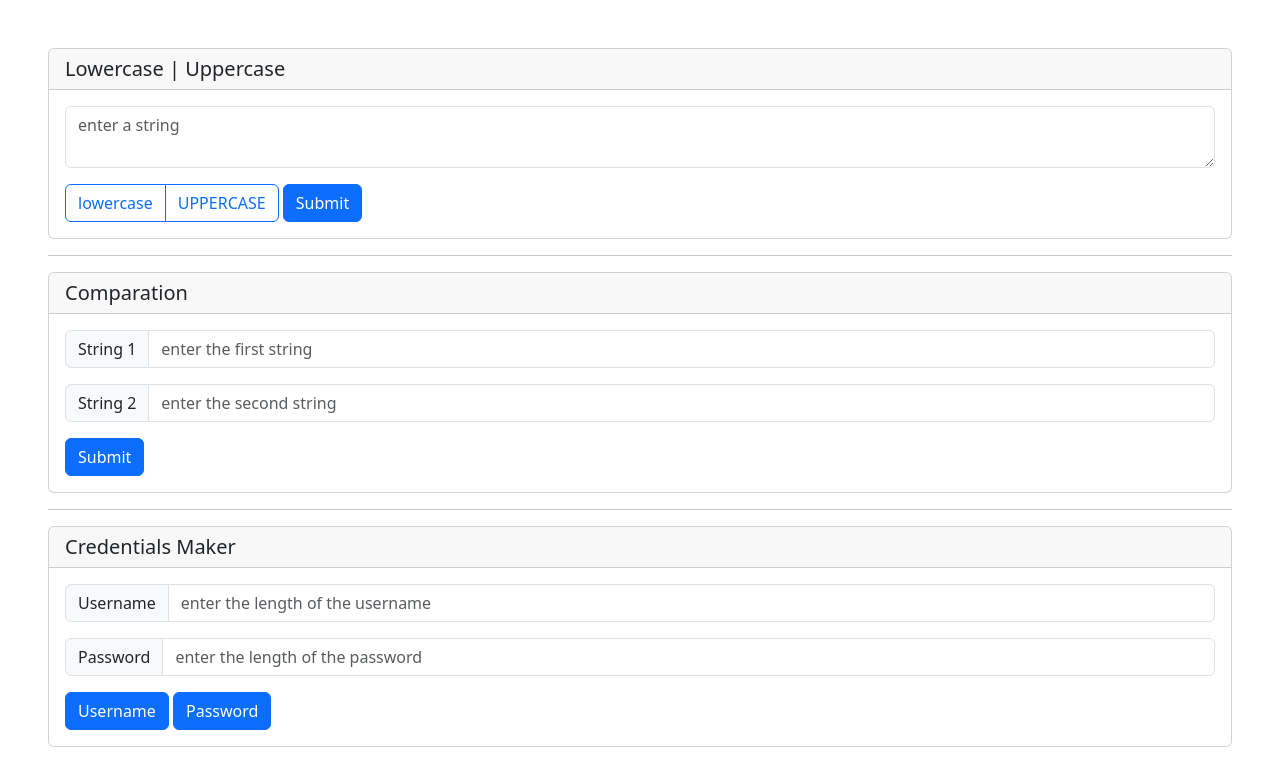
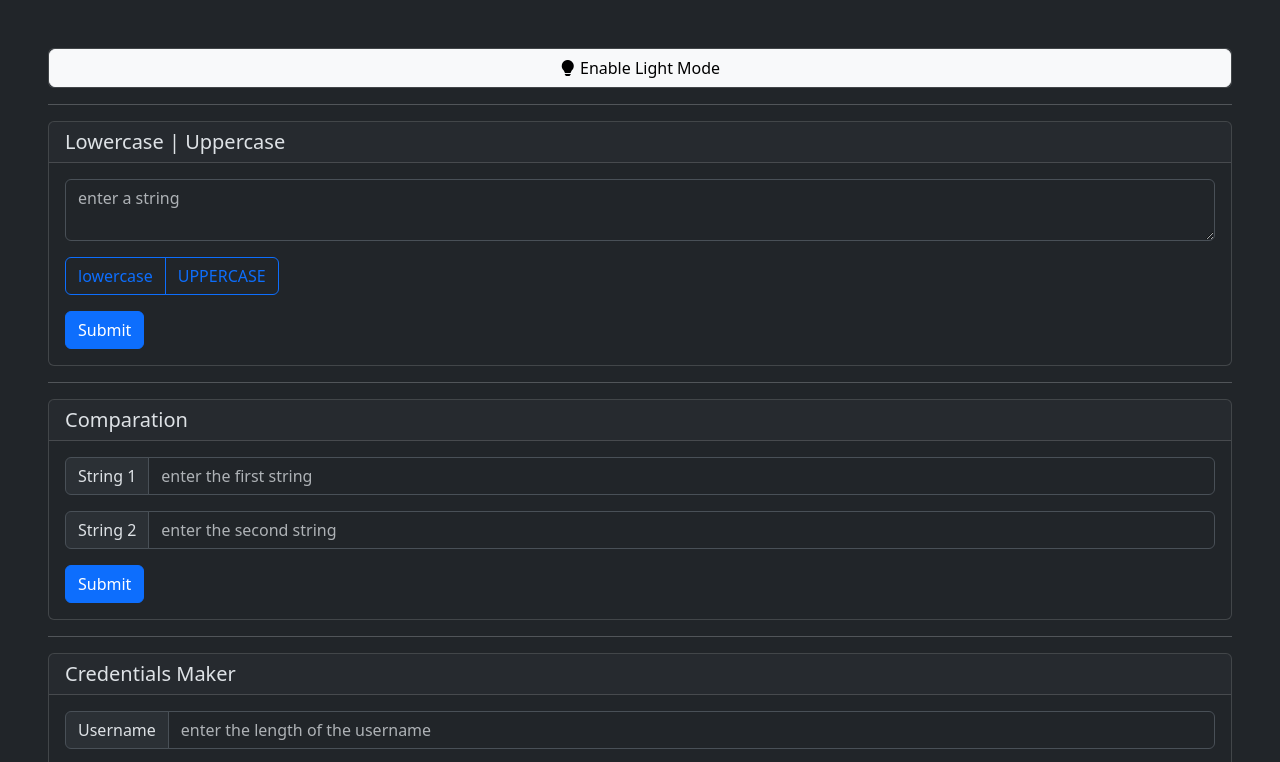
Before and after one commit to AlexMini2517/EasyTools, a plain HTML site: page index.html in a window 1280 px wide. Shown: the top 762 px of the page. Drawn offline with nearby package versions, Linux system fonts and the light colour scheme.

Commit message:
add dark/light theme button switch

```diff
--- a/index.html
+++ b/index.html
@@ -8,25 +8,36 @@
 
     <script defer src="js/bootstrap.bundle.min.js"></script>
     <link rel="stylesheet" href="css/bootstrap.min.css">
+    <link rel="stylesheet" href="https://cdn.jsdelivr.net/npm/bootstrap-icons@1.11.3/font/bootstrap-icons.min.css">
 
     <title>EasyTools JS</title>
 </head>
 
-<body class="p-5">
+<body class="p-5" data-bs-theme="dark">
+    <div class="card">
+        <button type="button" class="btn btn-light" id="themeBtn" onclick="toggleTheme()"><i class="bi bi-lightbulb-fill" id="themeIcon"></i> Enable Light Mode</button>
+    </div>
+
+    <hr>
+
     <div class="card">
         <h5 class="card-header">Lowercase | Uppercase</h5>
         <div class="card-body">
             <div class="input-group mb-3">
                 <textarea class="form-control" id="inputTextArea" placeholder="enter a string"></textarea>
             </div>
-            <div class="btn-group">
-                <input type="radio" class="btn-check" name="changeStringRadio" id="lowercase" value="lowercase" required>
+            <div class="btn-group mb-3">
+                <input type="radio" class="btn-check" name="changeStringRadio" id="lowercase" value="lowercase"
+                    required>
                 <label class="btn btn-outline-primary" for="lowercase">lowercase</label>
 
-                <input type="radio" class="btn-check" name="changeStringRadio" id="uppercase" value="uppercase" required>
+                <input type="radio" class="btn-check" name="changeStringRadio" id="uppercase" value="uppercase"
+                    required>
                 <label class="btn btn-outline-primary" for="uppercase">UPPERCASE</label>
             </div>
-            <button class="btn btn-primary" onclick="changeString()">Submit</button>
+            <div class="input-group">
+                <button class="btn btn-primary" onclick="changeString()">Submit</button>
+            </div>
             <div id="changeStringResult"></div>
         </div>
     </div>
@@ -38,11 +49,13 @@
         <div class="card-body">
             <div class="input-group mb-3">
                 <span class="input-group-text">String 1</span>
-                <input type="text" class="form-control" id="comparedString1" placeholder="enter the first string" required>
+                <input type="text" class="form-control" id="comparedString1" placeholder="enter the first string"
+                    required>
             </div>
             <div class="input-group mb-3">
                 <span class="input-group-text">String 2</span>
-                <input type="text" class="form-control" id="comparedString2" placeholder="enter the second string" required>
+                <input type="text" class="form-control" id="comparedString2" placeholder="enter the second string"
+                    required>
             </div>
             <button class="btn btn-primary" onclick="compareStrings()">Submit</button>
             <div id="compareStringResult"></div>
@@ -56,11 +69,13 @@
         <div class="card-body">
             <div class="input-group mb-3">
                 <span class="input-group-text">Username</span>
-                <input type="number" min="1" max="999" class="form-control" id="usernameLength" placeholder="enter the length of the username">
+                <input type="number" min="1" max="999" class="form-control" id="usernameLength"
+                    placeholder="enter the length of the username">
             </div>
             <div class="input-group mb-3">
                 <span class="input-group-text">Password</span>
-                <input type="number" min="1" max="999" class="form-control" id="passwordLength" placeholder="enter the length of the password">
+                <input type="number" min="1" max="999" class="form-control" id="passwordLength"
+                    placeholder="enter the length of the password">
             </div>
             <button class="btn btn-primary" onclick="createUsername()">Username</button>
             <button class="btn btn-primary" onclick="createPassword()">Password</button>
--- a/js/script.js
+++ b/js/script.js
@@ -213,3 +213,30 @@ function checkFileHash() {
         fileHashResult.innerHTML = "The files do not have the same hash.";
     }
 }
+
+function toggleTheme() {
+    const body = document.body;
+    const button = document.getElementById("themeBtn");
+    const isLightMode = body.getAttribute("data-bs-theme") === "";
+
+    // Set the new theme
+    body.setAttribute("data-bs-theme", isLightMode ? "dark" : "");
+
+    // Set the button classes and content based on the theme
+    const buttonClass = isLightMode ? "btn btn-light" : "btn btn-dark";
+    const iconClass = isLightMode ? "bi bi-lightbulb-fill" : "bi bi-lightbulb-off";
+    const buttonText = isLightMode ? " Enable Light Mode" : " Enable Dark Mode";
+
+    // Update button appearance
+    button.className = buttonClass;
+    button.textContent = ""; // Clear existing content
+
+    // Create and append the icon
+    const icon = document.createElement("i");
+    icon.className = iconClass;
+    icon.id = "themeIcon";
+    button.appendChild(icon);
+
+    // Create and append the text
+    button.appendChild(document.createTextNode(buttonText));
+}
```
